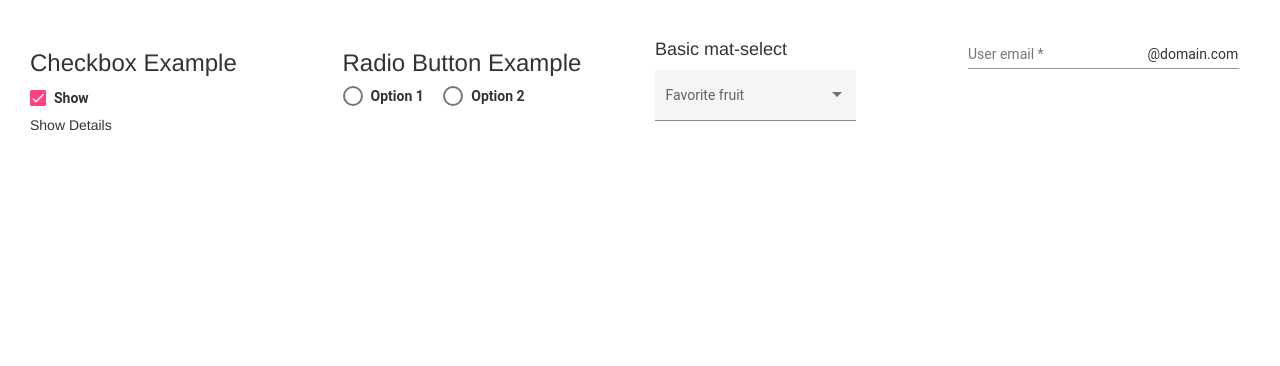
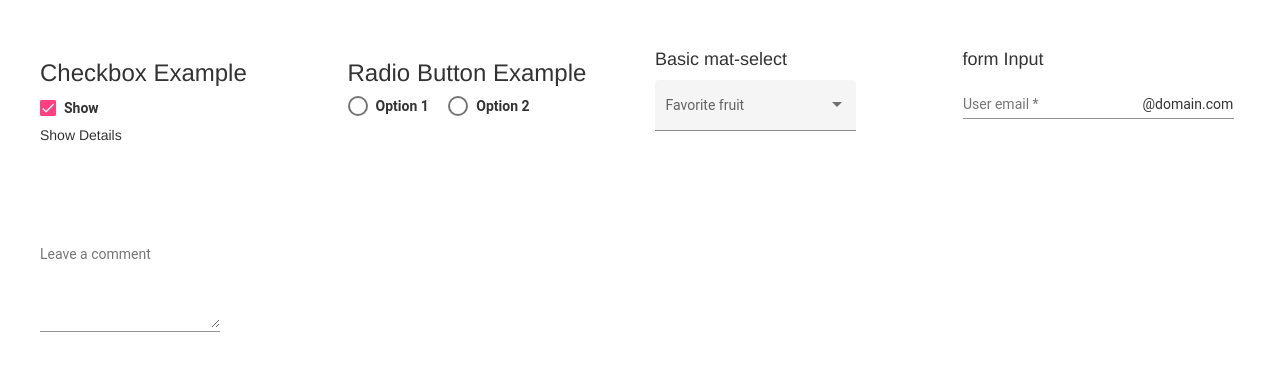
Before and after one commit to rupalimarwadi/material-demo, an Angular app: page / in a window 1280 px wide. Shown: the top 366 px of the page. Built offline with nearby package versions, Linux system fonts and the light colour scheme.

Commit message:
Textarea example

```diff
--- a/src/app/app.component.css
+++ b/src/app/app.component.css
@@ -1,3 +1,3 @@
 .row {
-    padding: 30px !important;
+    padding: 40px !important;
 }
--- a/src/app/app.component.html
+++ b/src/app/app.component.html
@@ -27,6 +27,8 @@
     </mat-form-field>
   </div>
   <div class="col-lg-3">
+    <!-- Input tag example -->
+    <h4>form Input </h4>
     <mat-form-field appearance="legacy">
       <mat-label>User email</mat-label>
       <input ngModel #useremail="ngModel" name="useremail" matInput placeholder="Placeholder" required>
@@ -35,7 +37,14 @@
     </mat-form-field>
   </div>
 </div>
-
+<div class="row">
+  <div class="col-lg-3">
+    <mat-form-field class="example-full-width">
+      <mat-label>Leave a comment</mat-label>
+      <textarea matInput cols=10 rows="5" placeholder="Ex. It makes me feel..."></textarea>
+    </mat-form-field>
+  </div>
+</div>
 <link rel="stylesheet" href="https://maxcdn.bootstrapcdn.com/bootstrap/3.4.1/css/bootstrap.min.css">
 <script src="https://ajax.googleapis.com/ajax/libs/jquery/3.5.1/jquery.min.js"></script>
 <script src="https://maxcdn.bootstrapcdn.com/bootstrap/3.4.1/js/bootstrap.min.js"></script>
```
